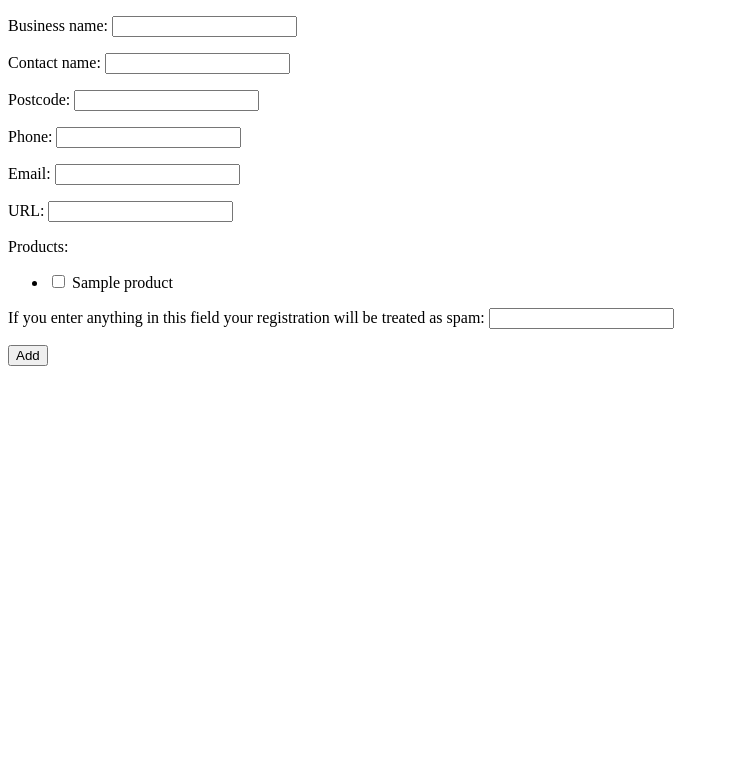
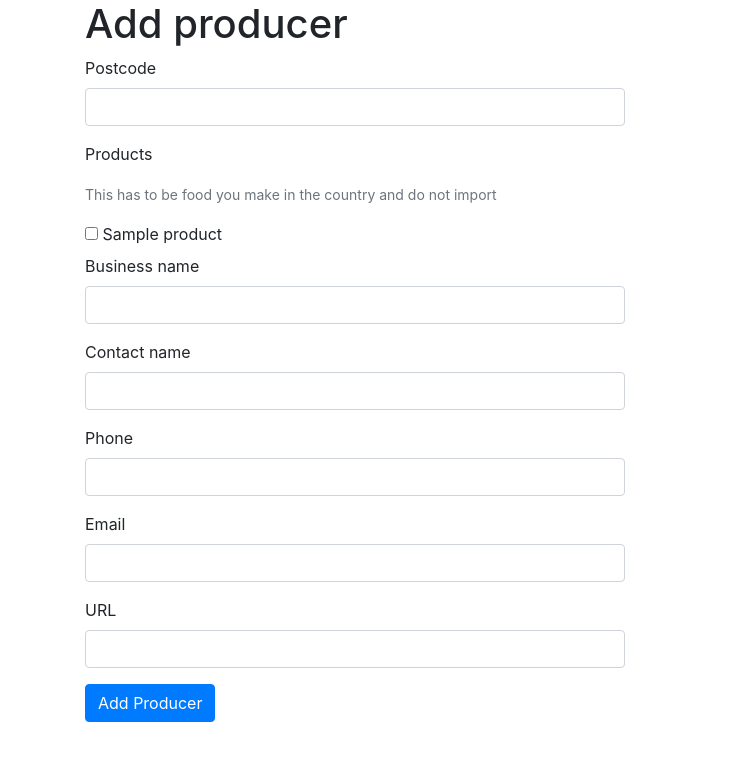
Before and after one commit to designswarm/madenearyou, a Django app: page /producer/add/ in a window 1280 px wide. Shown: the top 761 px of the page, without its empty margins (0-729 px from the left). Run offline with Django 3.2, Linux system fonts and the light colour scheme; tables that the repository leaves empty hold one stand-in row (values such as "Sample post"); parts of the project's set-up code (start-up, migrations or seed data) failed here and were passed over; some libraries are stand-ins or nearby versions.

Commit message:
Style Add Producer form

```diff
--- a/madenearyou/settings/defaults.py
+++ b/madenearyou/settings/defaults.py
@@ -113,9 +113,9 @@ STATIC_ROOT = os.path.join(BASE_DIR, 'staticfiles')
 STATIC_URL = '/static/'
 
 STATICFILES_DIRS = (
-    #os.path.join(BASE_DIR, 'static'),
+    os.path.join(BASE_DIR, 'static'),
 )
 
 # Simplified static file serving.
 # https://warehouse.python.org/project/whitenoise/
-STATICFILES_STORAGE = 'whitenoise.django.GzipManifestStaticFilesStorage'
+#STATICFILES_STORAGE = 'whitenoise.django.GzipManifestStaticFilesStorage'
--- a/madenearyou/settings/vagrant.py
+++ b/madenearyou/settings/vagrant.py
@@ -1,6 +1,6 @@
 from .defaults import *
 
-DEBUG = False
+DEBUG = True
 
 ALLOWED_HOSTS = ["*",]
 
--- a/producers/forms.py
+++ b/producers/forms.py
@@ -6,7 +6,7 @@ from . import validators
 
 
 attrs = {'class': 'form-control'}
-required_attrs = {'class': 'required form-control'}
+required_attrs = {'class': 'form-control', 'required': 'required',}
 
 
 class ProducerForm(forms.ModelForm):
@@ -17,8 +17,9 @@ class ProducerForm(forms.ModelForm):
 
     class Meta:
         model = Producer
-        fields = ['business_name', 'contact_name', 'postcode', 'phone',
-                    'email', 'url', 'products', ]
+        # The order the fields will appear in the form:
+        fields = ['postcode', 'products', 'business_name', 'contact_name',
+                'phone', 'email', 'url',  ]
 
         # Adding attributes to the form fields.
         widgets = {
@@ -34,7 +35,7 @@ class ProducerForm(forms.ModelForm):
         super().__init__(*args, **kwargs)
         # For some reason need to do this to use checkboxes for Products:
         # via http://www.joshuakehn.com/2013/6/23/django-m2m-modelform.html
-        self.fields['products'].help_text = ''
+        self.fields['products'].help_text = 'This has to be food you make in the country and do not import'
         self.fields['products'].widget = forms.widgets.CheckboxSelectMultiple()
         self.fields['products'].queryset = Product.objects.all()
 
--- a/producers/templates/producers/base.html
+++ b/producers/templates/producers/base.html
@@ -2,14 +2,11 @@
 <html lang="en">
     <head>
         <meta charset="utf-8">
-        <meta name="viewport" content="width=device-width, initial-scale=1">
+        <meta name="viewport" content="width=device-width, initial-scale=1, shrink-to-fit=no">
         <meta http-equiv="x-ua-compatible" content="ie=edge">
         <title>{% block head_title %}{% block title %}{% endblock %} (Made Near You){% endblock %}</title>
 
-        {% load staticfiles %}
-		{% comment %}
-        <link rel="stylesheet" href="{% static "css/bootstrap.css" %}">
-		{% endcomment %}
+        <link rel="stylesheet" href="https://maxcdn.bootstrapcdn.com/bootstrap/4.0.0-alpha.2/css/bootstrap.min.css" integrity="sha384-y3tfxAZXuh4HwSYylfB+J125MxIs6mR5FOHamPBG064zB+AFeWH94NdvaCBm8qnd" crossorigin="anonymous">
 
         {% block head_extra %}
         {% endblock %}
@@ -29,6 +26,10 @@
 
     {% block foot_extra %}
         {# Use this if you need to add JS etc to the foot of the page. #}
+        {% comment %}
+        <script src="https://ajax.googleapis.com/ajax/libs/jquery/2.1.4/jquery.min.js"></script>
+<script src="https://maxcdn.bootstrapcdn.com/bootstrap/4.0.0-alpha.2/js/bootstrap.min.js" integrity="sha384-vZ2WRJMwsjRMW/8U7i6PWi6AlO1L79snBrmgiDpgIWJ82z8eA5lenwvxbMV1PAh7" crossorigin="anonymous"></script>
+        {% endcomment %}
     {% endblock %}
     </body>
 </html>
--- a/producers/templates/producers/producer_add.html
+++ b/producers/templates/producers/producer_add.html
@@ -3,9 +3,60 @@
 {% block title %}Add producer{% endblock %}
 
 {% block content %}
-	<form action="" method="post">
-		{% csrf_token %}
-		{{ form.as_p }}
-		<input type="submit" value="Add" />
-	</form>
+	<div class="row">
+		<div class="col-md-6 col-md-offset-3">
+			<h1>Add producer</h1>
+
+			<form action="" method="post">
+				{% csrf_token %}
+				<fieldset>
+					{% for field in form %}
+
+						{% if field.name == 'products' %}
+							<div class="p-l-1 m-b-2">
+								<p class="m-b-0">Products</p>
+								{% if field.help_text %}
+									<p>
+										<small class="text-muted">{{ field.help_text }}</small>
+									</p>
+								{% endif %}
+								{% if field.errors %}
+									<span class="text-danger">{{ field.errors|join:'<br />' }}</span>
+								{% endif %}
+
+								{% for checkbox in field %}
+									<div class="checkbox">
+										{{ checkbox }}
+									</div>
+								{% endfor %}
+							</div>
+
+						{% else %}
+
+							<div class="form-group m-b-2 {% if field.errors %} has-danger{% endif %}"{% if field.name == 'honeypot' %} style="display:none;"{% endif %}>
+								<label class="form-control-label" for="id_{{ field.html_name }}">
+									{{ field.label }}
+								</label>
+
+								{{ field }}
+
+								{% if field.errors %}
+									<span class="p-l-1 text-danger">{{ field.errors|join:'<br />' }}</span>
+								{% endif %}
+
+								{% if field.help_text %}
+									<small class="text-muted">{{ field.help_text }}</small>
+								{% endif %}
+							</div>
+						{% endif %}
+
+					{% endfor %}
+				</fieldset>
+
+				<p>
+					<button type="submit" class="btn btn-primary">Add Producer</button>
+				</p>
+			</form>
+		</div> <!-- .col -->
+	</div> <!-- .row -->
 {% endblock content %}
```
Also changed, not shown: producers/templates/producers/producer_detail.html (+7 -3 lines).
